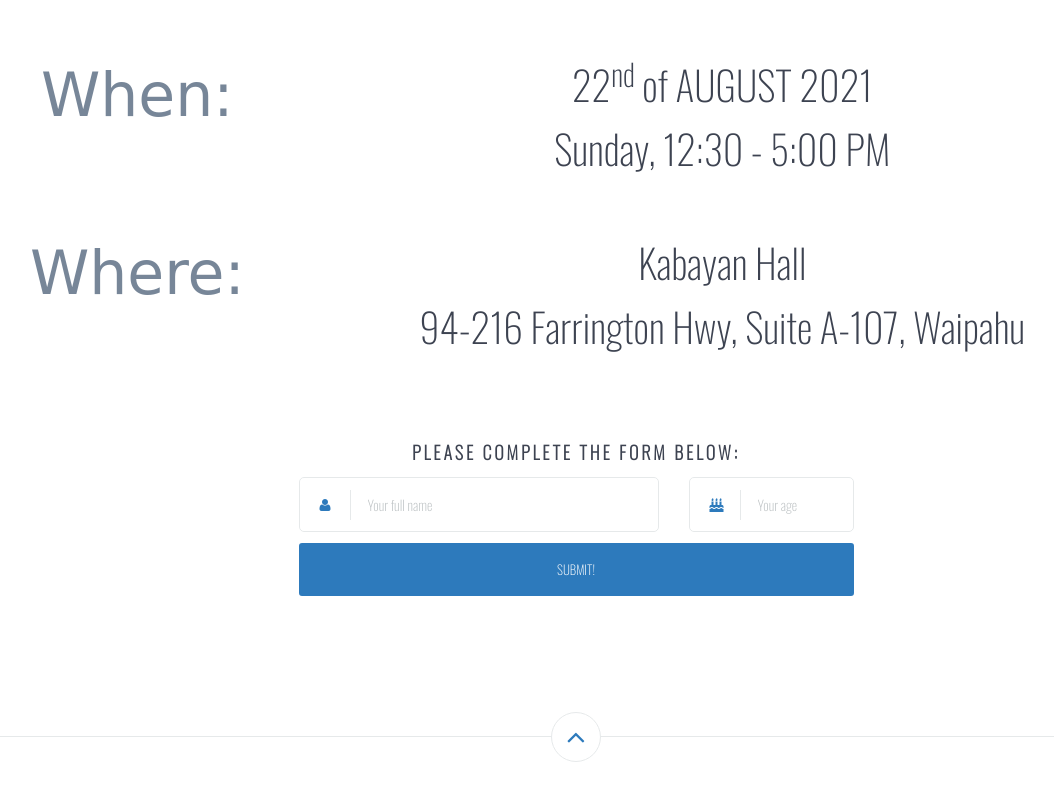
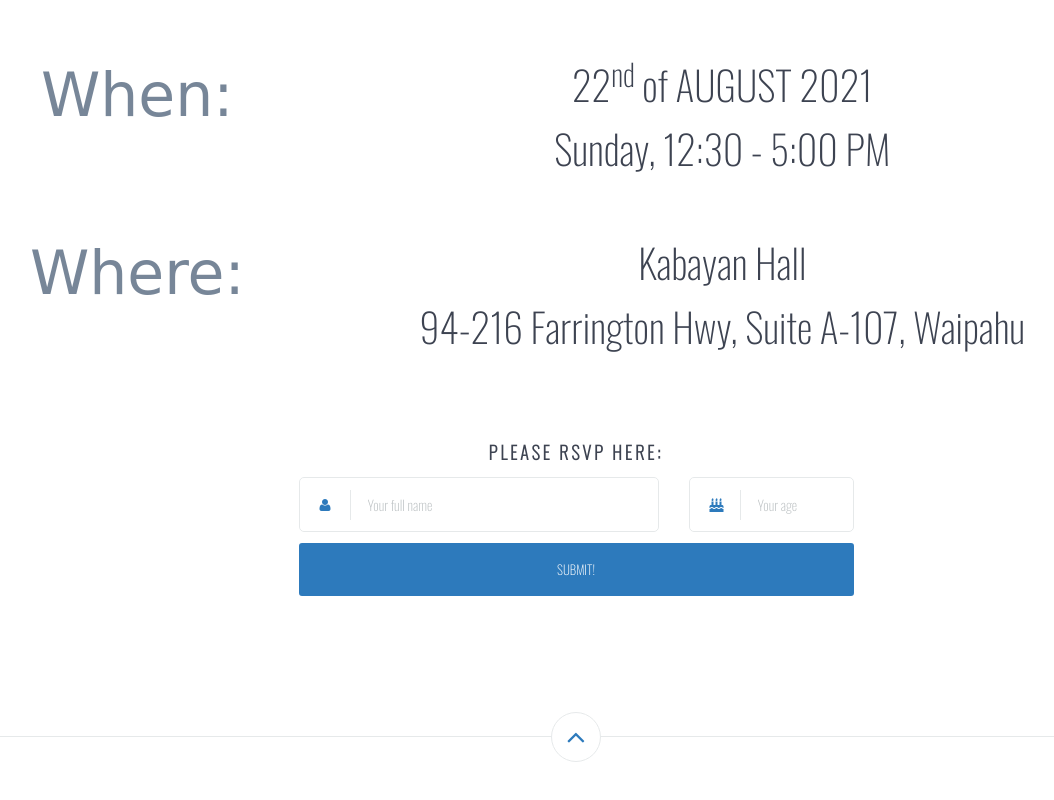
Before and after one commit to party-invite/WildOneLiam, a website: page index.html in a window 1280 px wide. Shown: the part 880-1680 px from the top of the page, without its empty margins (64-1118 px from the left). Drawn offline with nearby package versions, Linux system fonts and the light colour scheme; files whose address does not match are found by name; a web font is replaced by a local one.

Commit message:
rsvp blurb

```diff
--- a/index.html
+++ b/index.html
@@ -181,7 +181,7 @@
     <div class="container">
             <div class="row">
                 <div class="col-md-6 col-md-offset-3">
-                    <h3>Please complete the form below:</h3>
+                    <h3>Please RSVP here:</h3>
                     <!-- <p>Please fill </p> -->
                     <form id="rsvp-form" class="rsvp-form" data-email="ellamae207@gmail.com"
                           action="https://script.google.com/macros/s/AKfycbxhyRRb29N0rFTP71nww9zomhwbiBh3slho-WgLxWSErMKU5XezTEUbJjvEKugkqbl1/exec"
```
